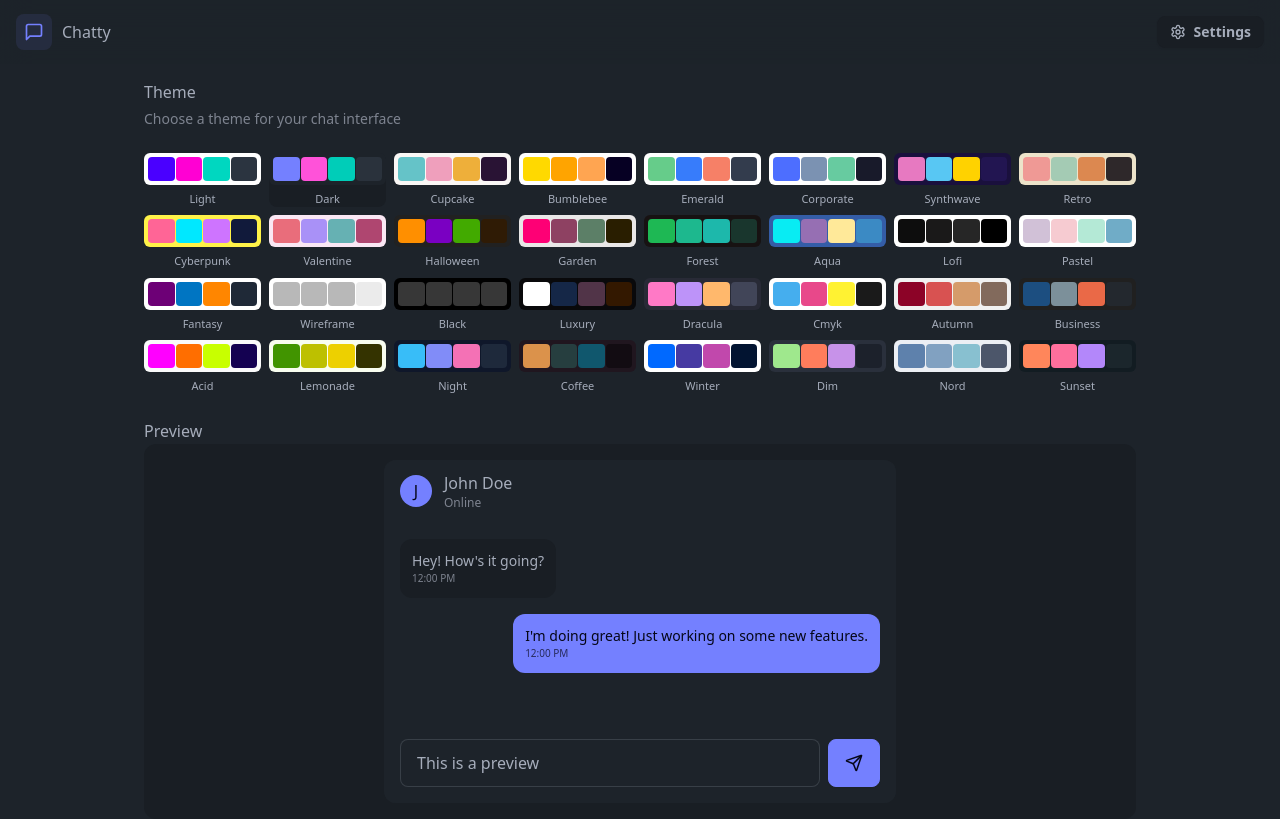
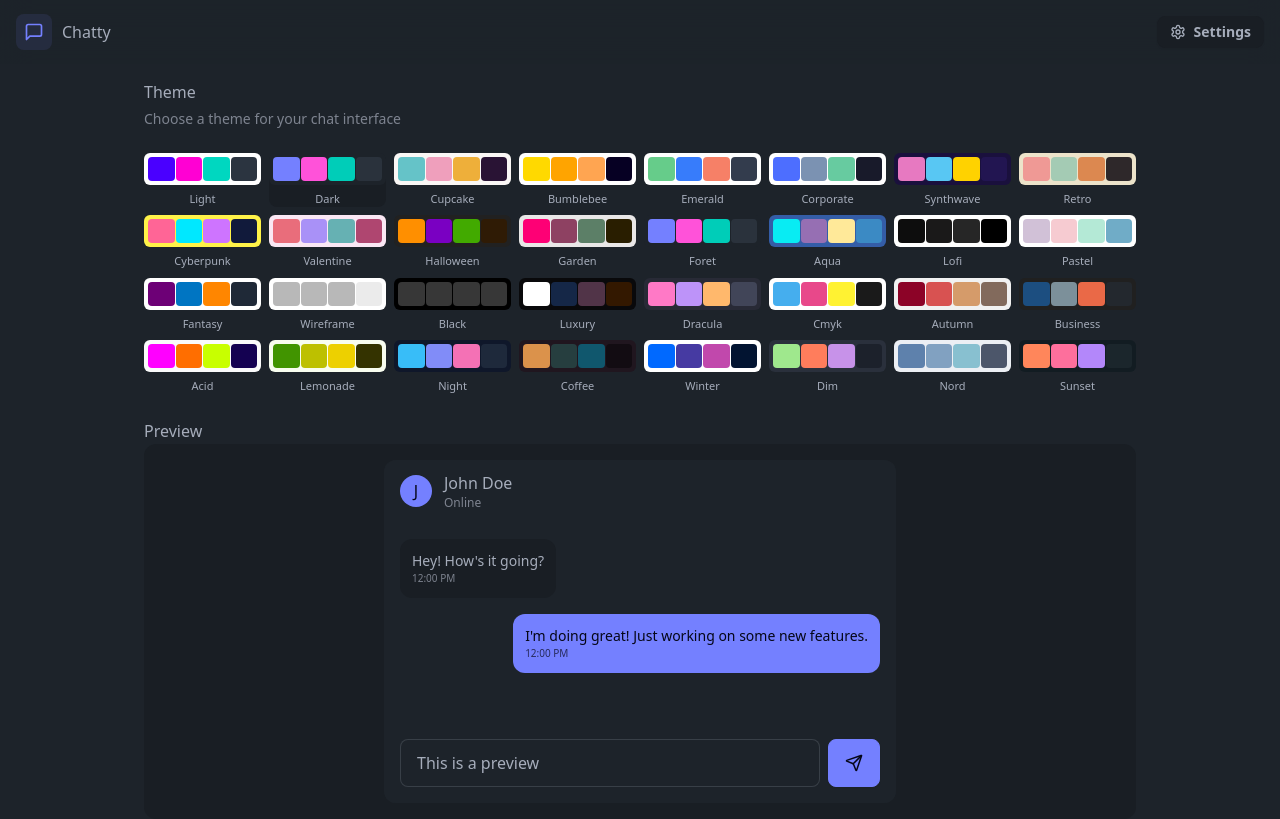
Before and after one commit to Hashir39/Chat-App, a React (Vite) app in the folder frontend/: page /settings in a window 1280 px wide. Built offline with nearby package versions, Linux system fonts and the light colour scheme; no server answers.

Commit message:
Update index.js

```diff
--- a/frontend/src/constants/index.js
+++ b/frontend/src/constants/index.js
@@ -11,7 +11,7 @@ export const THEMES = [
     "valentine",
     "halloween",
     "garden",
-    "forest",
+    "foret",
     "aqua",
     "lofi",
     "pastel",
```
